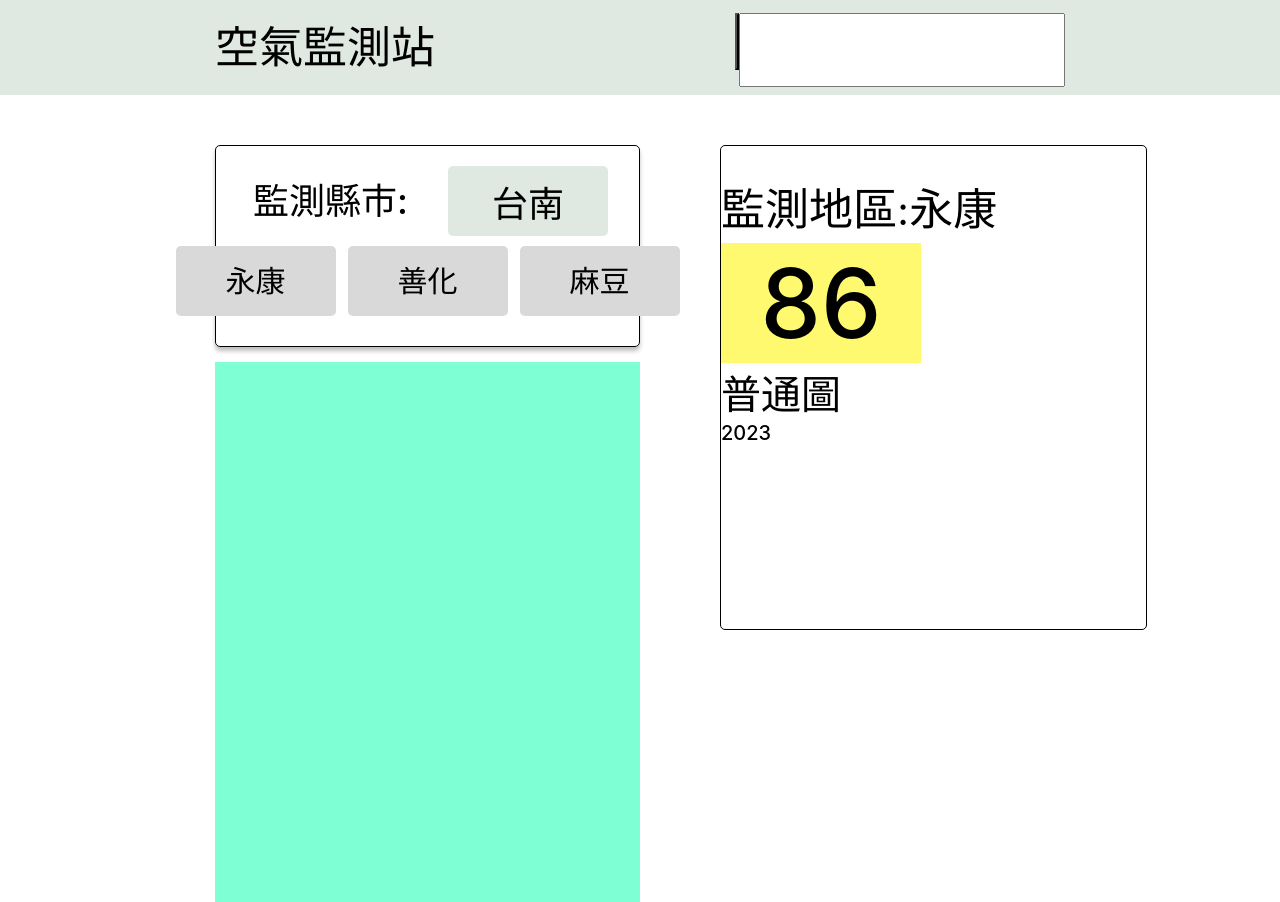
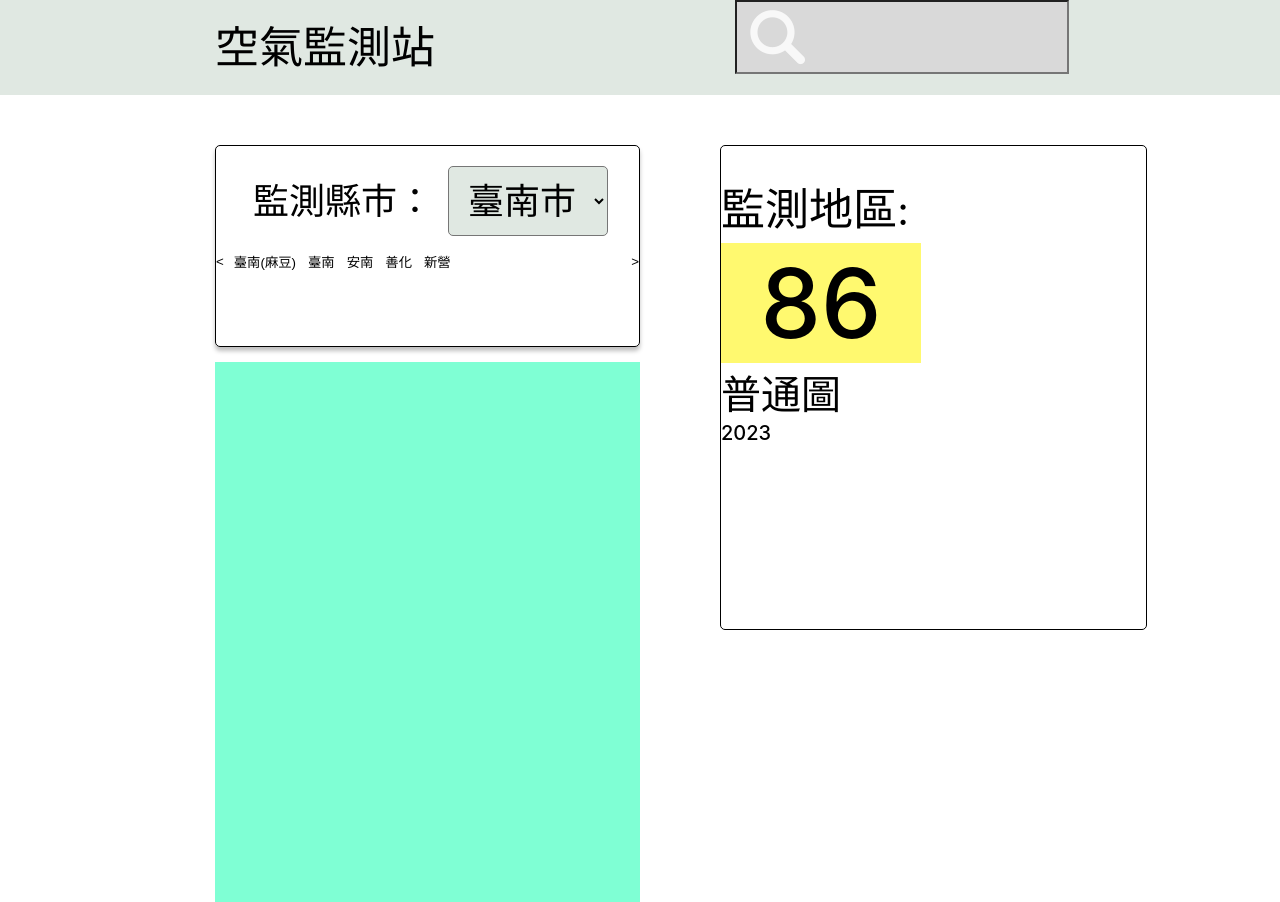
Before and after one commit to s9615562/air-monitoring-station, a plain HTML site: page index.html in a window 1280 px wide. Drawn offline with Linux system fonts and the light colour scheme.

Commit message:
add areaquery

```diff
--- a/index.css
+++ b/index.css
@@ -30,26 +30,31 @@
     line-height: 95px;
   }
 
+/* 搜尋框
+-------------------- */
 .search_bar{
     width: 330px;
     height: 70px;
     display: flex;
-
+    position: relative;
 }
 
-.input{
+.search_box {
     width: 330px;
     height: 70px;
-    margin-top: 12.5px;
+    background-color: #d9d9d9;
+    font-size: 50px;
 }
 
-#search_button{
-    background-size: cover;
-    cursor: pointer;
-    /*background-image: url('magnifying-glass.png') ;*/
-    margin-top: 12.5px;
+.search_image {
+    display: block;
+    position: absolute;
+    left: 10px;
+    top: 5px;
 }
 
+/* MAIN
+-------------------- */
 .main{
     display:flex;
     width:1300px;
@@ -57,12 +62,15 @@
     margin-top: 50px;
 }
 
+
 .main_location{
     width:630px;
     /* background-color: rgb(148, 223, 28); */
     margin-right: 50px;
 }
 
+/* 縣市選單
+-------------------- */
 .main_location_county{
     height: 200px;
     border-radius: 5px;
@@ -91,41 +99,55 @@
     font-style: normal;
     font-weight: 500;
     line-height: normal;
+    display: flex;
+    white-space: nowrap;
 }
-.main_location_county_result{
+
+/* 區域列表
+-------------------- */
+.list_bar {
     display: flex;
-    width: 344px;
-    height: 64px;
-    margin-top: 20px;
-    justify-content: center;
-    align-items: center;
-    gap: 10px;
-    border-radius: 5px;
-    background: #E0E8E2;
-    color: #000;
-    text-align: center;
-    font-family: Inter;
-    font-size: 36px;
-    font-style: normal;
-    font-weight: 500;
-    line-height: normal;
+    flex-direction: row;
 }
 
 
-.main_location_district{
-    /*display: grid;
-    margin: auto;
+#areaDisplay {
+    width: 528px;
+    height: 30px;
+    display: flex;
+    flex-direction: row;
+    gap: 12px;
+    margin: 0 10px;
+    overflow: hidden;
+}
 
-    grid-template-columns: 1fr 1fr 1fr;
-    grid-template-rows: 1fr ;
-    gap: 12px;
-    /* margin-top: 20px; */
-    /*margin-right: 60px;
-    margin-left: 60px;*/
+.area_button {
     display: flex;
-    justify-content: center;
+    white-space: nowrap;
+    align-items: center;
+    border: none;
+    background: none;
+    cursor: pointer;
+    transition: background 0.5s;
+    border-radius: 10px;
+}
 
+.area_button:hover {
+    background:#d9d9d9;
+    border-radius: 10px;
+}
 
+.direction_btn {
+    border: none;
+    background: none;
+    cursor: pointer;
+    transition: background 0.5s;
+    border-radius: 10px;
+}
+
+.direction_btn:hover {
+    background:#d9d9d9;
+    border-radius: 10px;
 }
 
 .main_location_district_content{
@@ -143,7 +165,7 @@
     background: #D9D9D9;
     gap: 12px;
 
-}
+} */
 
 .main_map{
     height: 540px;
--- a/index.html
+++ b/index.html
@@ -1,9 +1,9 @@
 <!DOCTYPE html>
 <html lang="en">
 	<head>
-    <meta charset="UTF-8">
-    <meta name="viewport" content="width=device-width, initial-scale=1.0">
-    <link href="index.css" rel="stylesheet">
+		<meta charset="UTF-8" />
+		<meta name="viewport" content="width=device-width, initial-scale=1.0" />
+		<link href="index.css" rel="stylesheet" />
 
 		<title>Document</title>
 	</head>
@@ -11,12 +11,10 @@
 	<body>
 		<div class="head">
 			<div class="head_box">
-            <div class="navbar-title">
-                空氣監測站
-            </div>
+				<div class="navbar-title">空氣監測站</div>
 				<div class="search_bar">
-                <button id="search_button"></button>
-                <input type="text" class="input">
+					<input id="searchBox" class="search_box" />
+					<img class="search_image" src="./image/search.png" />
 				</div>
 			</div>
 		</div>
@@ -27,90 +25,101 @@
 				<div class="main_location_county">
 					<!-- title -->
 					<div class="main_location_county_title">
-                    <div class="main_location_county_query">
-                        監測縣市:
-                    </div>
-                    <div class="main_location_county_result">
-                        台南
-                    </div>
+						<!-- 城市選單 -->
+						<span class="main_location_county_query"
+							>監測縣市：</span
+						>
+						<select
+							id="citySelect"
+							class="main_location_county_result"
+						>
+							<option value="default">請選擇城市</option>
+						</select>
 					</div>
 					<!-- box -->
-                <div class="main_location_district">
-                    <div class="main_location_district_content">
-                        永康
-                    </div>
-                    <div class="main_location_district_content">
-                        善化
-                    </div>
-                    <div class="main_location_district_content">
-                        麻豆
-                    </div>
-                </div>
+					<nav id="listBar" class="list_bar">
+						<button id="leftBtn" class="direction_btn">&lt;</button>
+						<div id="areaDisplay"></div>
+						<button id="rightBtn" class="direction_btn">
+							&gt;
+						</button>
+					</nav>
 				</div>
 				<!-- 框框內下層地圖 -->
-            <div class="main_map">
-            </div>
+				<div class="main_map"></div>
 			</div>
 			<!-- 右邊 -->
 			<div class="main_info">
 				<div class="main_info_title">
-                <div class="main_info_title_district">
-                    監測地區:
-                </div>
-                <div class="main_info_title_result">
-                    永康
-                </div>
+					<div class="main_info_title_district">監測地區:</div>
+					<div id="searchArea" class="main_info_title_result"></div>
 				</div>
 				<div class="main_info_score">
-                <div class="main_info_score_number">
-                    86
-                </div>
+					<div class="main_info_score_number">86</div>
 					<div class="main_info_title_detail">
 						<div class="main_info_title_detail_rating">
-                        <div class="main_info_title_detail_rating_text">普通</div>
-                        <div class="main_info_title_detail_rating_image">圖</div>
+							<div class="main_info_title_detail_rating_text">
+								普通
+							</div>
+							<div class="main_info_title_detail_rating_image">
+								圖
+							</div>
 						</div>
 						<div class="main_info_title_detail_time">2023</div>
 					</div>
-
 				</div>
 				<div class="pollutant_information">
 					<div class="pollutant_field">
 						<div id="pm2.5" class="pollutant"></div>
-                    <div id="pm2.5_pollutant_value" class="pollutant_value"></div>
+						<div
+							id="pm2.5_pollutant_value"
+							class="pollutant_value"
+						></div>
 						<div id="pm2.5_bar_chart" class="bar_chart"></div>
 					</div>
 					<div class="pollutant_field">
 						<div id="pm10" class="pollutant"></div>
-                    <div id="pm10_pollutant_value" class="pollutant_value"></div>
+						<div
+							id="pm10_pollutant_value"
+							class="pollutant_value"
+						></div>
 						<div id="pm10_bar_chart" class="bar_chart"></div>
 					</div>
 					<div class="pollutant_field">
 						<div id="O3" class="pollutant"></div>
-                    <div id="O3_pollutant_value" class="pollutant_value"></div>
+						<div
+							id="O3_pollutant_value"
+							class="pollutant_value"
+						></div>
 						<div id="O3_bar_chart" class="bar_chart"></div>
 					</div>
 					<div class="pollutant_field">
 						<div id="NO2" class="pollutant"></div>
-                    <div id="NO2_pollutant_value" class="pollutant_value"></div>
+						<div
+							id="NO2_pollutant_value"
+							class="pollutant_value"
+						></div>
 						<div id="NO2_bar_chart" class="bar_chart"></div>
 					</div>
 					<div class="pollutant_field">
 						<div id="SO2" class="pollutant"></div>
-                    <div id="SO2_pollutant_value" class="pollutant_value"></div>
+						<div
+							id="SO2_pollutant_value"
+							class="pollutant_value"
+						></div>
 						<div id="SO2_bar_chart" class="bar_chart"></div>
 					</div>
 					<div class="pollutant_field">
 						<div id="CO" class="pollutant"></div>
-                    <div id="CO_pollutant_value" class="pollutant_value"></div>
+						<div
+							id="CO_pollutant_value"
+							class="pollutant_value"
+						></div>
 						<div id="CO_bar_chart" class="bar_chart"></div>
 					</div>
 				</div>
-
 			</div>
 		</div>
+		<script type="module" src="./selectData.js"></script>
 	</body>
 </html>
-<style>
-
-</style>
--- /dev/null
+++ b/selectData.js
@@ -0,0 +1,160 @@
+const cityData = {
+	屏東縣: ['屏東(枋山)', '屏東(琉球)', '恆春', '潮州', '屏東'],
+	新北市: [
+		'新北(樹林)',
+		'富貴角',
+		'永和',
+		'三重',
+		'淡水',
+		'林口',
+		'菜寮',
+		'新莊',
+		'板橋',
+		'土城',
+		'新店',
+		'萬里',
+		'汐止',
+	],
+	臺中市: ['臺中(大甲)', '西屯', '忠明', '大里', '沙鹿', '豐原'],
+	臺南市: ['臺南(麻豆)', '臺南', '安南', '善化', '新營'],
+	高雄市: [
+		'高雄(湖內)',
+		'復興',
+		'小港',
+		'前鎮',
+		'前金',
+		'左營',
+		'楠梓',
+		'林園',
+		'大寮',
+		'鳳山',
+		'仁武',
+		'橋頭',
+		'美濃',
+	],
+	彰化縣: ['彰化(員林)', '大城', '二林', '線西', '彰化'],
+	雲林縣: ['麥寮', '臺西', '崙背', '斗六'],
+	臺東縣: ['關山', '臺東'],
+	澎湖縣: ['馬公'],
+	金門縣: ['金門'],
+	連江縣: ['馬祖'],
+	南投縣: ['埔里', '竹山', '南投'],
+	桃園市: ['中壢', '龍潭', '平鎮', '觀音', '大園', '桃園'],
+	宜蘭縣: ['冬山', '宜蘭'],
+	臺北市: ['陽明', '大同', '松山', '古亭', '萬華', '中山', '士林'],
+	花蓮縣: ['花蓮'],
+	嘉義市: ['嘉義'],
+	嘉義縣: ['朴子', '新港'],
+	苗栗縣: ['三義', '苗栗', '頭份'],
+	新竹市: ['新竹'],
+	新竹縣: ['竹東', '湖口'],
+	基隆市: ['基隆'],
+};
+
+const areaData = [];
+
+for (const city in cityData) {
+	areaData.push(...cityData[city]);
+}
+
+// 獲取下拉式選單元素
+const citySelect = document.getElementById('citySelect');
+const areaDisplay = document.getElementById('areaDisplay');
+
+// 創建城市選項
+for (const city in cityData) {
+	const cityOption = document.createElement('option');
+	cityOption.value = city;
+	cityOption.text = city;
+	citySelect.appendChild(cityOption);
+}
+citySelect.value = '臺南市';
+
+document.addEventListener('DOMContentLoaded', function () {
+	citySelect.dispatchEvent(new Event('change'));
+});
+
+citySelect.addEventListener('change', () => {
+	const selectedCity = citySelect.value;
+	const areas = cityData[selectedCity];
+
+	// 清空區域顯示區域
+	areaDisplay.innerHTML = '';
+
+	// 創建每個區域的 div 元素，然後將其添加到區域顯示區域
+	areas.forEach((area) => {
+		const areaDiv = document.createElement('button');
+		areaDiv.textContent = area;
+		areaDiv.classList.add('area_button');
+		areaDisplay.appendChild(areaDiv);
+	});
+});
+
+// list_bar左右捲動
+function areaScrollList(direction) {
+	const listContainer = document.getElementById('areaDisplay');
+	const currentScrollLeft = listContainer.scrollLeft;
+	const scrollAmount = listContainer.clientWidth - 20;
+	let newScrollLeft;
+
+	if (direction === 'left') {
+		newScrollLeft = currentScrollLeft - scrollAmount;
+	} else if (direction === 'right') {
+		newScrollLeft = currentScrollLeft + scrollAmount;
+	}
+	listContainer.scroll({ top: 0, left: newScrollLeft, behavior: 'smooth' });
+}
+
+function setupListBarScroll() {
+	let leftBtn = document.getElementById('leftBtn');
+	let rightBtn = document.getElementById('rightBtn');
+
+	leftBtn.addEventListener('click', () => areaScrollList('left'));
+	rightBtn.addEventListener('click', () => areaScrollList('right'));
+}
+setupListBarScroll();
+
+// 監測地區顯示
+const searchArea = document.getElementById('searchArea');
+
+document.addEventListener('click', (event) => {
+	if (event.target.classList.contains('area_button')) {
+		searchArea.textContent = event.target.textContent;
+	}
+});
+
+// 搜尋框
+const searchBox = document.getElementById('searchBox');
+const searchImage = document.querySelector('.search_image');
+
+searchBox.addEventListener('click', () => {
+	searchImage.style.display = 'none';
+	searchBox.value = '';
+});
+
+searchBox.addEventListener('blur', () => {
+	searchImage.style.display = 'block';
+	searchBox.value = '';
+});
+
+searchBox.addEventListener('keyup', function (event) {
+	if (event.key === 'Enter') {
+		const searchText = searchBox.value;
+		searchArea.textContent = '';
+
+		const matchingCity = Object.keys(cityData).find(
+			(city) => city === searchText
+		);
+		const matchingAreas = areaData.find((areas) =>
+			areas.includes(searchText)
+		);
+
+		if (matchingCity) {
+			searchArea.textContent = matchingCity;
+		} else if (matchingAreas) {
+			searchArea.textContent = matchingAreas;
+		} else {
+			searchArea.textContent = '查無區域';
+		}
+	}
+});
```
Also changed, not shown: image/search.png (added). Lines whose indentation alone changed are shown as unchanged.
